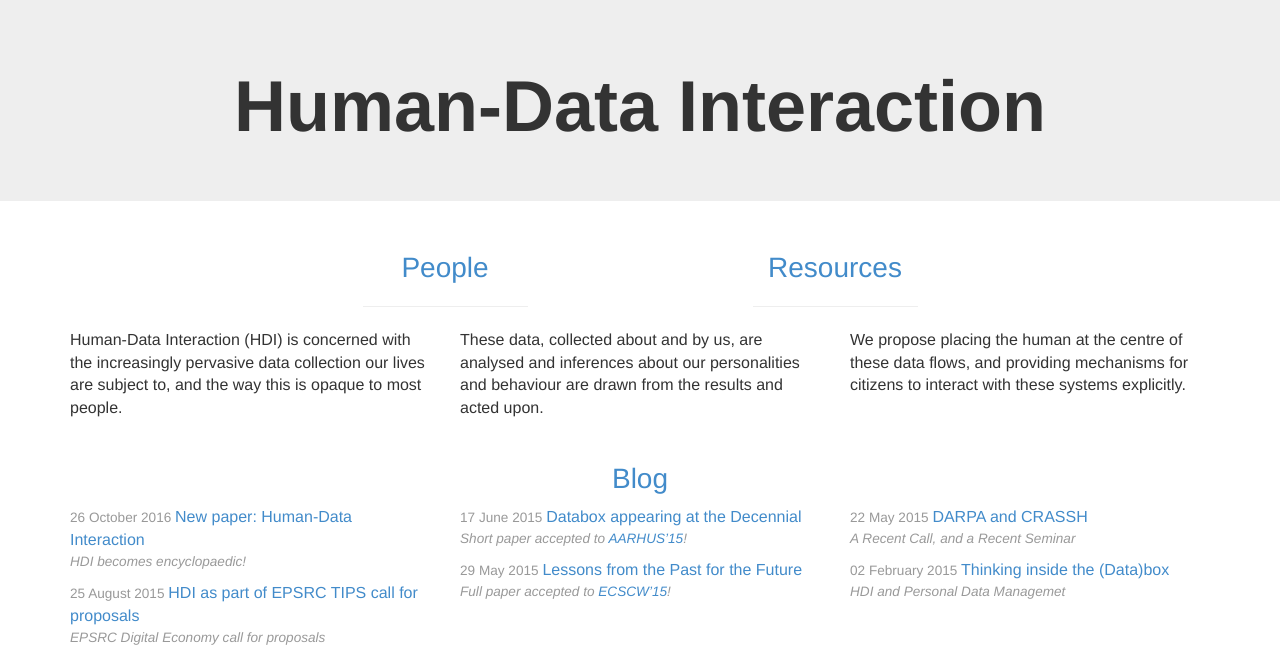
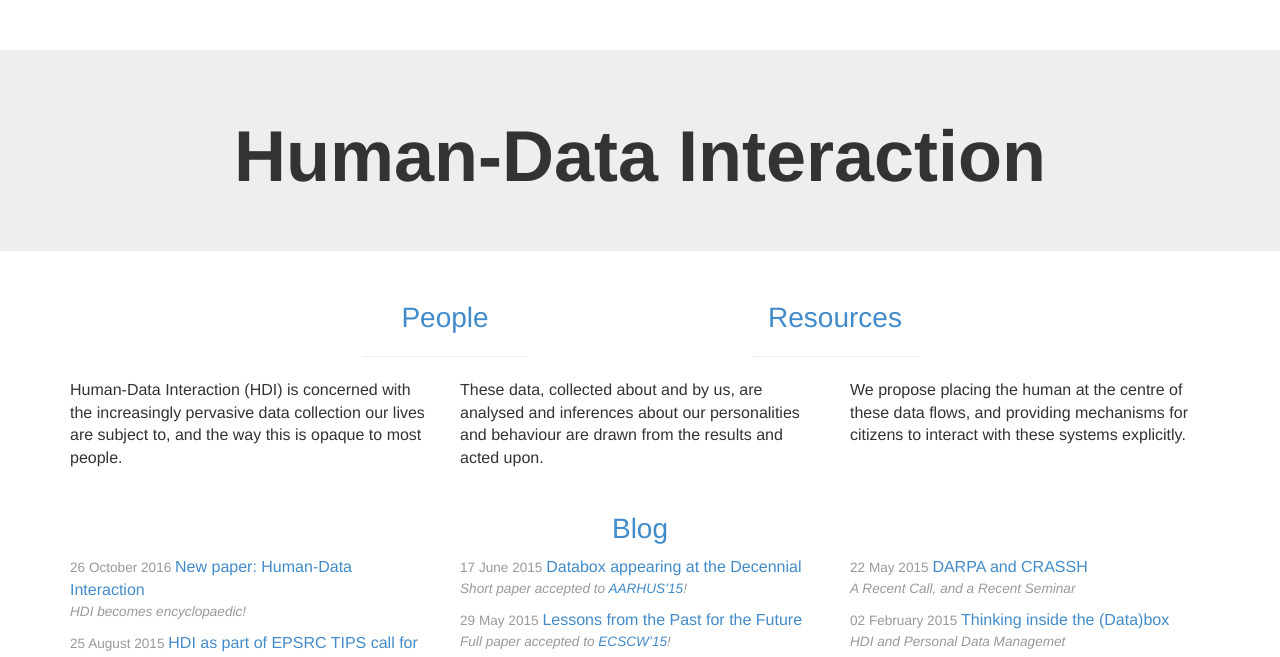
Before and after one commit to hdiresearch/hdiresearch.github.io, a Jekyll site: the page built from index.md, in a window 1280 px wide. Shown: the top 657 px of the page. Built offline with Jekyll 4.4.1, drawn with Linux system fonts in a browser that asks for light colours; nearby versions of some CDN libraries; some web fonts are replaced.

Commit message:
layouts: update to pull in correct CSS

```diff
--- a/_layouts/base.html
+++ b/_layouts/base.html
@@ -12,14 +16,16 @@
           content="{% if page.author %}{{page.author}}{% else %}{{ site.author }}{% endif %}"
           />
 
+    <!-- TITLE -->
     <title>
       {% if page.title %}{{ page.title }}{% else %}{{ site.title }}{% endif %}
     </title>
 
-    <!-- Bootstrap -->
-    <link href="/css/bootstrap.css" rel="stylesheet" media="screen">
-
-    {% for css in page.css %}
+    <!-- CSS -->
+    {% assign csses = "bootstrap, page" %}
+    {% assign page_csses = page.csses | join: ", " %}
+    {% assign csses = csses | append: ", " | append: page_csses | split: ", " %}
+    {% for css in csses %}
     <link href="/css/{{ css }}.css" rel="stylesheet" media="screen">
     {% endfor %}
 
@@ -35,7 +41,6 @@
       title="Atom feed">
     <link rel="alternate" type="application/rss+xml" href="/blog/rss.xml"
       title="RSS feed">
-
 
     <!-- HTML5 Shim and Respond.js IE8 support of HTML5 elements and media
          queries -->
--- a/_layouts/hero.html
+++ b/_layouts/hero.html
@@ -1,8 +1,6 @@
 ---
 layout: base
-css: [ hero ]
-github-top: 0px
-github-right: 0px
+csses: [hero]
 ---
 
 {{ content }}
--- /dev/null
+++ b/_layouts/nil.html
@@ -0,0 +1 @@
+{{ content }}
--- a/_layouts/page.html
+++ b/_layouts/page.html
@@ -1,10 +1,6 @@
 ---
 layout: base
-css: [ page ]
-github-top: 40px
-github-right: -15px
 ---
-
 
 <!-- Fixed navbar -->
 <div class="navbar navbar-default navbar-fixed-top">
```
Also changed, not shown: other parts of _layouts/base.html (+4 -0 lines). Lines whose indentation alone changed are shown as unchanged.
